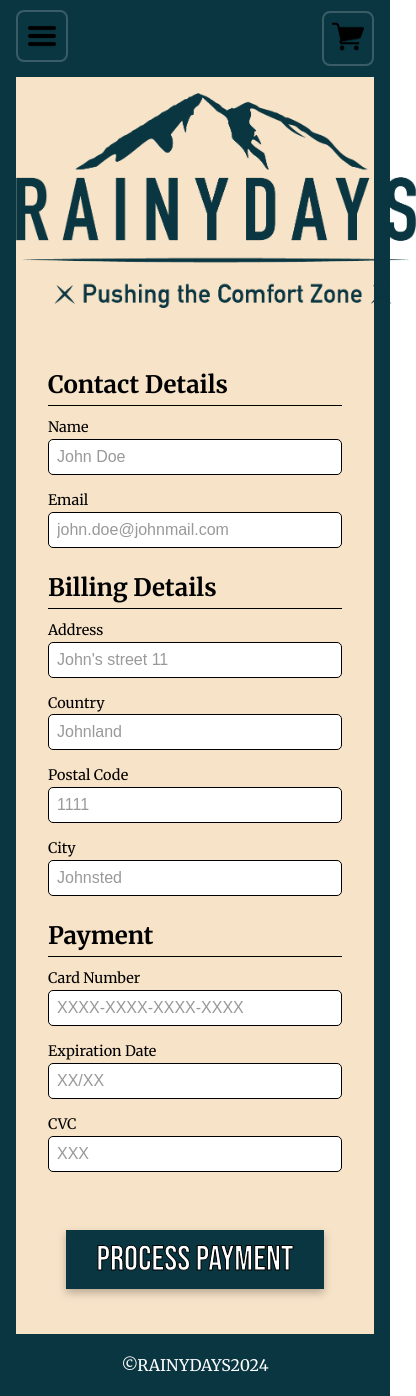
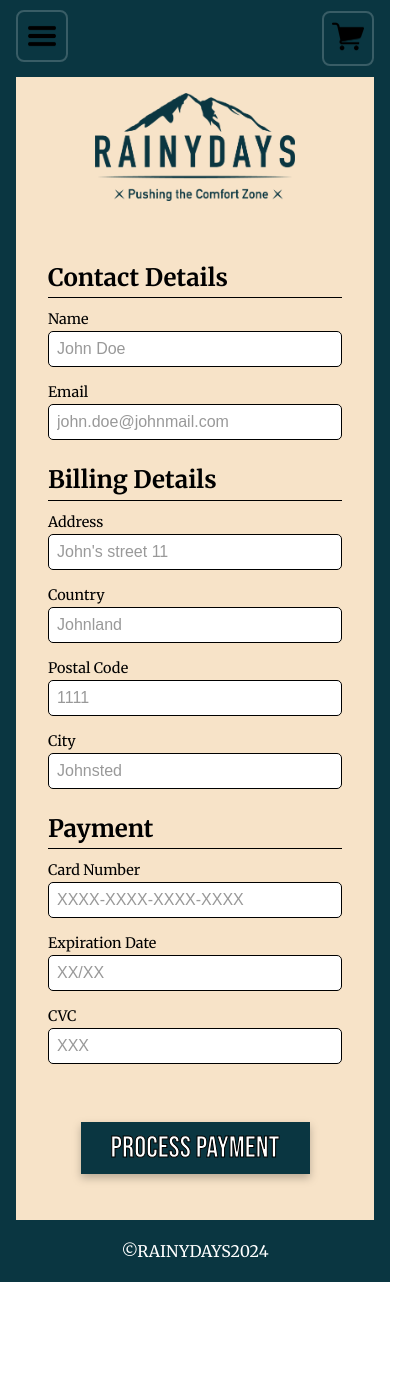
Before and after one commit to JMaager/RainyDays_webpage_CA, a plain HTML site: page order_details.html in a window 390 px wide. Shown: the whole page, 416 px wide, since content can reach past the window. After the commit the page ends 1282 px from the top, so only its background shows below. Drawn offline with Linux system fonts and the light colour scheme.

Commit message:
fixing mobile view

```diff
--- a/css/styles.css
+++ b/css/styles.css
@@ -25,7 +25,7 @@ header {
   display: block;
   margin: 0 auto;
   text-align: center;
-  padding-top: 1em;
+  padding-top: 1rem;
   max-width: 600px;
 }
 .rainydayslogo img {
@@ -37,6 +37,14 @@ header {
   }
   .rainydayslogo {
     max-width: 400px;
+  }
+}
+@media (max-width: 800px) {
+  .rainydayslogo img {
+    width: 200px;
+  }
+  .rainydayslogo {
+    max-width: 200px;
   }
 }
 
@@ -51,6 +59,7 @@ body {
 @media (max-width: 1200px) {
   body {
     border-width: 1rem;
+    border-bottom: 1rem;
   }
 }
 .header-nav {
@@ -151,8 +160,8 @@ main {
 }
 .header-nav {
   display: flex;
-  align-items: center; /* Center-align both icons */
-  padding: 10px 0; /* Set consistent padding if needed */
+  align-items: center;
+  padding: 10px 0;
 }
 
 @media (max-width: 1200px) {
@@ -202,6 +211,12 @@ main {
   border-radius: 50px;
   top: 20%;
   right: 15%;
+}
+
+@media (max-width: 800px) {
+  .cta-button {
+    font-size: 30px;
+  }
 }
 
 /*About us*/
@@ -292,6 +307,7 @@ main {
   .homepage-content {
     flex-direction: column;
     align-items: center;
+    max-width: 800px;
   }
   .aboutus-cta,
   .homepage-sale {
```
